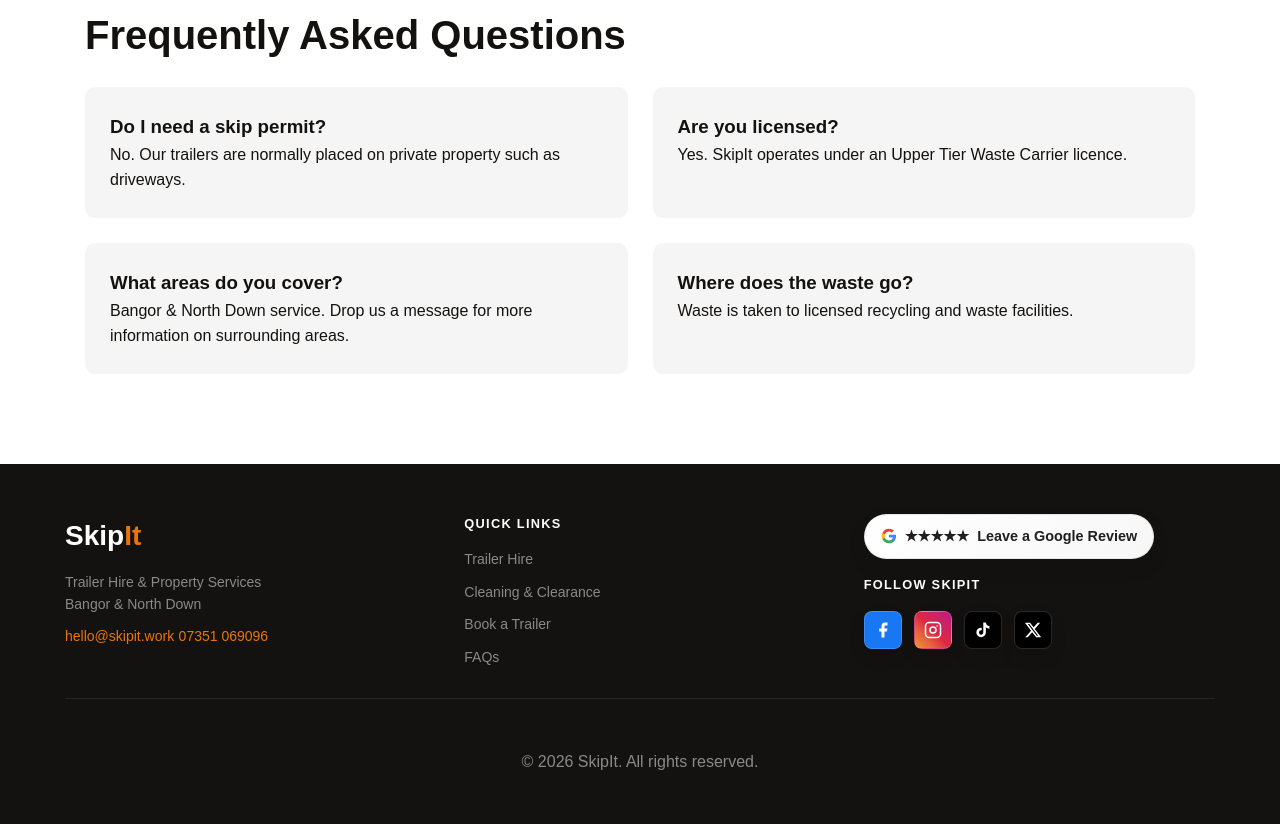
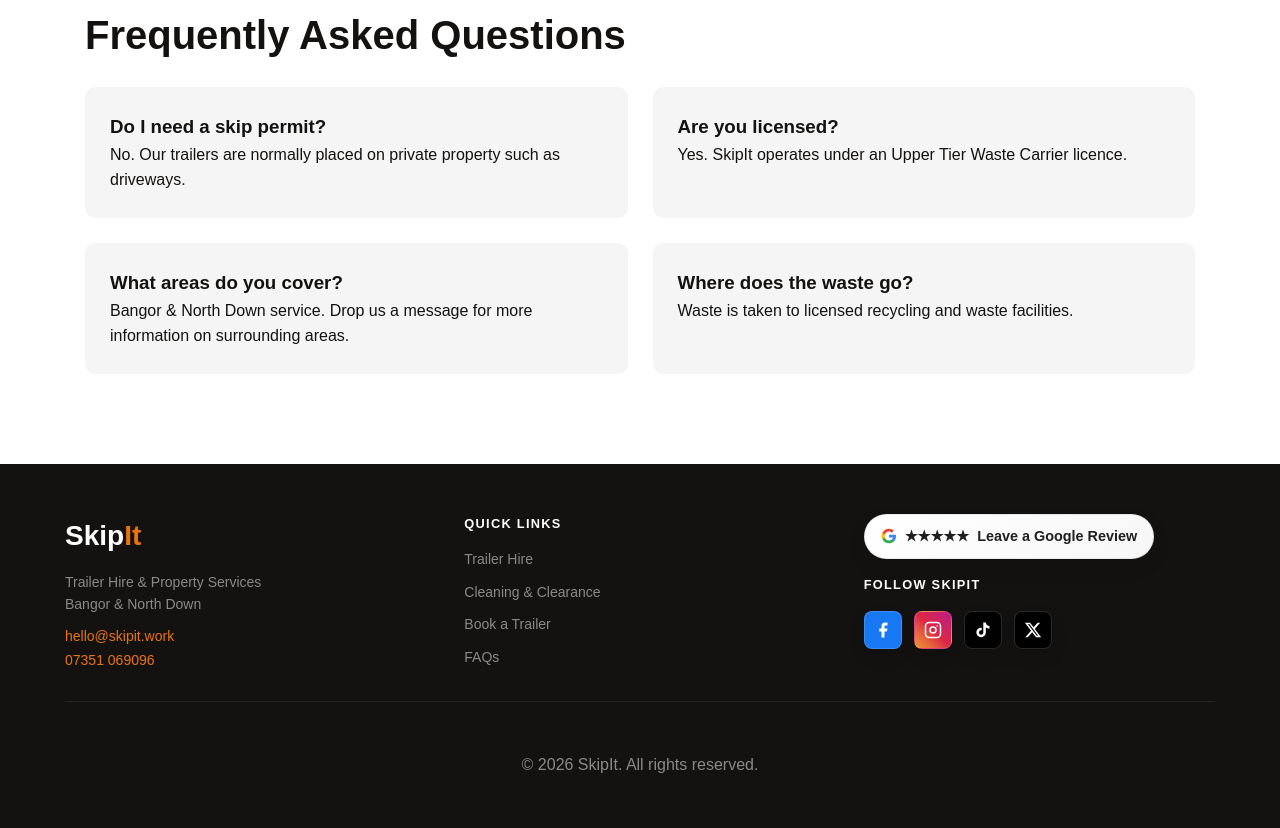
Before and after one commit to m0j0r1s1n/skipit, a plain HTML site: page index.html in a window 1280 px wide. Shown: the part 8871-9699 px from the top of the page. Drawn offline with Linux system fonts and the light colour scheme.

Commit message:
move number below email

```diff
--- a/index.html
+++ b/index.html
@@ -834,7 +834,7 @@
         <div class="logo">Skip<span>It</span></div>
         <p>Trailer Hire & Property Services<br>Bangor & North Down</p>
         <a href="mailto:hello@skipit.work">hello@skipit.work</a>
-        <a href="tel:+447351069096">07351 069096</a>
+        <a href="tel:+447351069096" style="display:block;">07351 069096</a>
       </div>
 
       <div class="footer-links">
```
